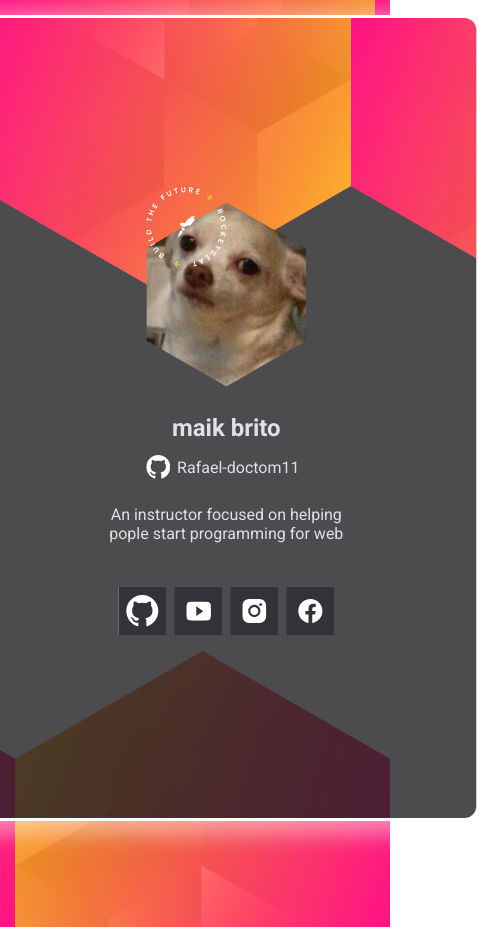
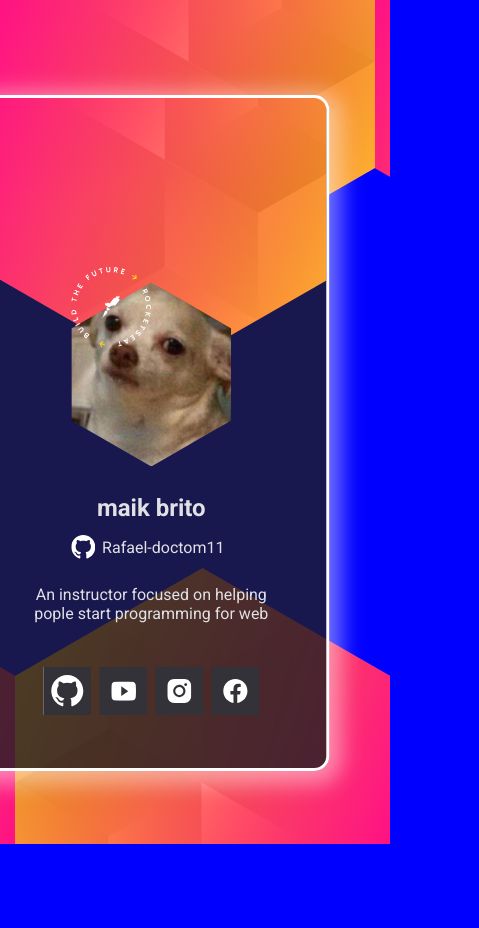
Before and after one commit to Rafael-doctom/nlw_heat_challenge-01, a plain HTML site: page index.html in a window 390 px wide. Shown: the whole page, 479 px wide, since content can reach past the window. After the commit the page ends 844 px from the top, so only its background shows below. Drawn offline with Linux system fonts and the light colour scheme; no server answers.

Commit message:
feat: mediaQuieres added

```diff
--- a/assets/css/style.css
+++ b/assets/css/style.css
@@ -2,27 +2,23 @@ html,
 body {
   font-family: "Roboto", sans-serif;
   -webkit-font-smoothing: antialiased;
-  width: 100%;
-  height: 100vh;
-  /* background-color: gray; */
+  /* width: 100%; */
+  /* height: 100%; */
+  background-color: blue;
 }
 
 header{
     display: grid;
     place-items: center;
+    /* background: url("../images/background.svg"); */
+    background-color: #121214;
+    /* width: 100%; */
+    background-repeat: repeat-x;
     background: url("../images/background.svg");
-    background-color: #121214;
     width: 100%;
-    background-repeat: repeat-x;
-
-    background: url("../images/background.svg");
-    /* background-color: red; */
-    width: 100%;
-    /* background-repeat: repeat-y; */
     height: 35vh;
-    /* bottom: 0; */
-    position: relative;
-    z-index: 0;
+    /* position: absolute; */
+    /* z-index: 0; */
 }
 
 footer{
@@ -30,13 +26,14 @@ footer{
     place-items: center;
     background: url("../images/background.svg");
     background-color: #121214;
-    width: 100%;
     background-repeat: repeat-x;
-
     background: url("../images/background.svg");
     width: 100%;
-    min-height: 37vh;
-    margin-top: 20rem;
+    /* min-height: 37vh; */
+    /* margin-top: 20rem; */
+    height: 35vh;
+    position: absolute;
+    bottom: 0;
     transform: rotate(180deg);
 }
 
@@ -138,3 +135,37 @@ ul{
             transform: translateX(70vw);
   }
 }
+
+
+@media (max-width:425px){
+    header{
+        display: grid;
+        place-items: center;
+        background-color: #121214;
+        background-repeat: repeat-x;
+        background: url("../images/background.svg");
+        width: 100%;
+        height: 35vh;
+    }
+
+    main{
+        background: url("../images/background.svg");
+        width: 350px;
+        height: 670px;
+        background-color: hsla(240, 6%, 13%, 0.795);
+        margin-top: -200px;
+        border: 3px solid white;
+        border-radius: 15px;
+        -webkit-box-shadow: 4px 5px 21px 8px rgba(255,255,255,0.45);
+        box-shadow: 4px 5px 21px 8px rgba(255,255,255,0.45);
+    }
+
+    .divTransition{
+        position: absolute;
+        width: 50px;
+        left: 10px;
+        -webkit-animation: divTransiction 50s ease-in-out infinite;
+        animation: divTransiction 35s ease-in-out infinite;
+        z-index: 999;
+    }
+}
--- a/index.html
+++ b/index.html
@@ -3,8 +3,8 @@
 
 <head>
     <meta charset="UTF-8">
-    <meta http-equiv="X-UA-Compatible" content="IE=edge">
-    <meta name="viewport" content="width=device-width, initial-scale=1.0">
+    <!-- <meta http-equiv="X-UA-Compatible" content="IE=edge"> -->
+    <meta name="viewport" content="width=device-width, initial-scale=1.0" />
     <link rel="stylesheet" href="assets/css/reset.css">
     <link rel="stylesheet" href="assets/css/style.css">
 
@@ -71,9 +71,9 @@
 
     <footer></footer>
 
+    <script src="assets/js/script.js"></script>
 
 
-    <script src="assets/js/script.js"></script>
 </body>
 
 </html>
```
